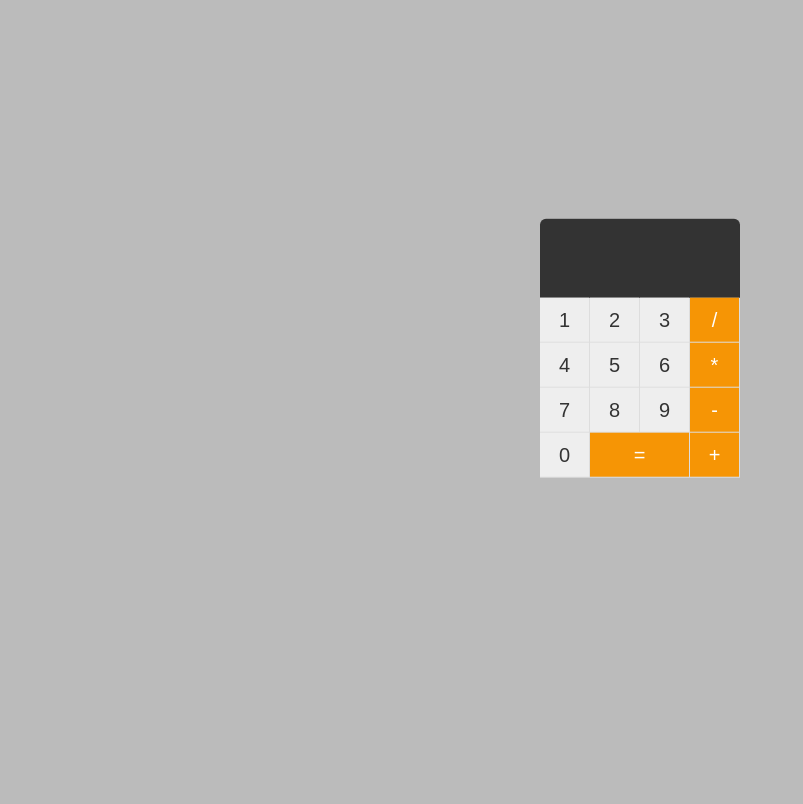
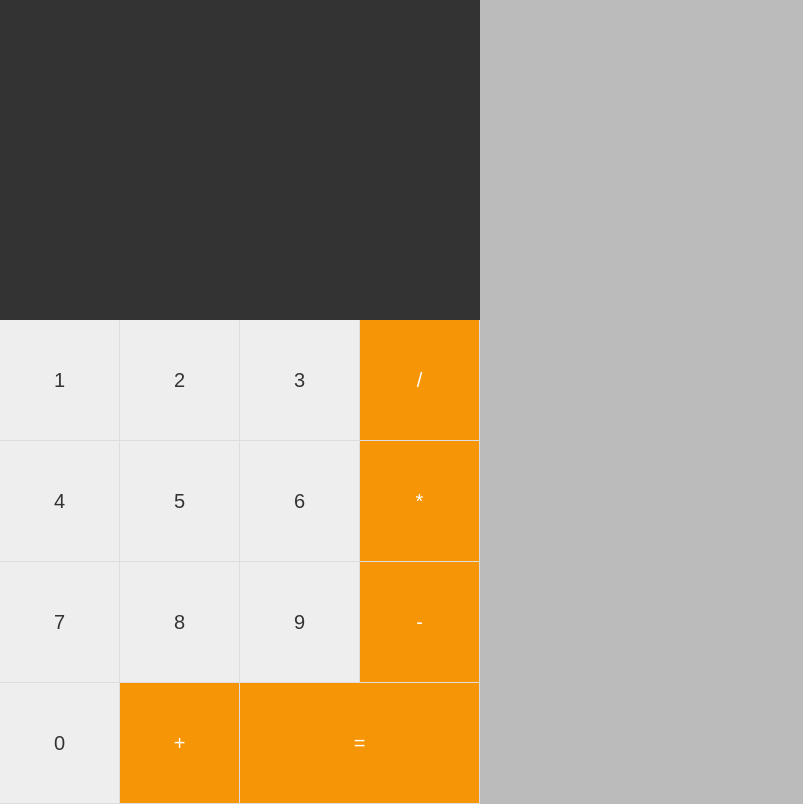
Before and after one commit to pramithprakash/Calculator-ng2, an Angular app: page / in a window 1280 px wide. Shown: the whole page, without its empty margins (0-803 px from the left). Built offline with nearby package versions, Linux system fonts and the light colour scheme.

Commit message:
styling changes - dynamic font-size

```diff
--- a/src/app/components/calculator.css
+++ b/src/app/components/calculator.css
@@ -1,33 +1,38 @@
 .calculator {
-    width: 200px;
-    transform: translate(-50%, -70%);
-    position: absolute;
-    left: 50%;
-    top: 50%;
+    width: 100%;
+    min-width: 320px;
+    max-width: 480px;
     background: #ddd;
-    border-radius: 6px 6px 0 0;
 }
 .display {
-    border-radius: 6px 6px 0 0;
     padding: 0 5px;
     background: #333;
     margin-bottom: 0;
+    height: 40vh;
+    text-align: right;
+    word-break: break-all;
+    display: table;
+    width: calc( 100% - 10px );
 }
 .operation {
     font-size: 18px;
-    height: 24px;
     color: #777;
-    line-height: 28px;
     overflow: hidden;
+    float: right;
+    margin: 10px;
 }
 .operation span {
     float: left;
 }
 .result {
-    height: 55px;
+    clear: both;
     color: #fff;
     font-size: 48px;
-    text-align: left;
+    display: table-row;
+}
+.result span {
+    display: table-cell;
+    font-size: 100%;
 }
 .calculator button {
     width: calc(25% - 1px );
@@ -35,7 +40,7 @@
     color: #333;
     border: 0;
     margin: 0 1px 1px 0;
-    height: 44px;
+    height: 15vh;
     line-height: 19px;
     font-size: 20px;
     outline: none;
--- a/src/app/components/calculator.html
+++ b/src/app/components/calculator.html
@@ -7,7 +7,7 @@
              <span>{{operation.input2}}</span>
           </div>
           <div class="result">
-             <span>{{operation.result}}</span>
+             <span [ngStyle]="{'font-size':operation.fontSize}">{{operation.result}}</span>
           </div>
        </div>
        <button
--- a/src/app/components/calculator.ts
+++ b/src/app/components/calculator.ts
@@ -64,6 +64,30 @@ export class CalculatorComponent {
             this.operation.done = true;
             this.runOperation(this.operation);
         }
+        if( this.operation.result && this.operation.result.length > 20){
+            this.operation.done = true;
+            this.operation.input1 = '';
+            this.operation.input2 = '';
+            this.operation.sign = '';
+            this.operation.result = 'ERROR';
+            this.operation.fontSize = '180%';
+        } else if( this.operation.result && this.operation.result.length >= 10){
+            this.operation.fontSize = '100%';
+        } else if( this.operation.result && this.operation.result.length === 9){
+            this.operation.fontSize = '110%';
+        } else if( this.operation.result && this.operation.result.length === 8){
+            this.operation.fontSize = '120%';
+        } else if( this.operation.result && this.operation.result.length === 7){
+            this.operation.fontSize = '130%';
+        } else if( this.operation.result && this.operation.result.length === 6){
+            this.operation.fontSize = '150%';
+        } else if( this.operation.result && this.operation.result.length === 5){
+            this.operation.fontSize = '180%';
+        } else if( this.operation.result && this.operation.result.length === 4){
+            this.operation.fontSize = '220%';
+        } else if( this.operation.result && this.operation.result.length <= 3){
+            this.operation.fontSize = '300%';
+        }
     }
     private createFormControls():void {
         this.operation.input1 = '';
--- a/src/app/components/operation.ts
+++ b/src/app/components/operation.ts
@@ -3,6 +3,7 @@ export class Operation {
     public input2:any;
     public sign:any;
     public operationId:number;
-    public result:number;
+    public result:any;
     public done:boolean;
+    public fontSize:any;
 }
--- a/src/index.html
+++ b/src/index.html
@@ -10,6 +10,7 @@
       background: #bbb;
       text-align: center;
       font-family: monospace;
+      margin: 0;
   }
   </style>
 </head>
```
